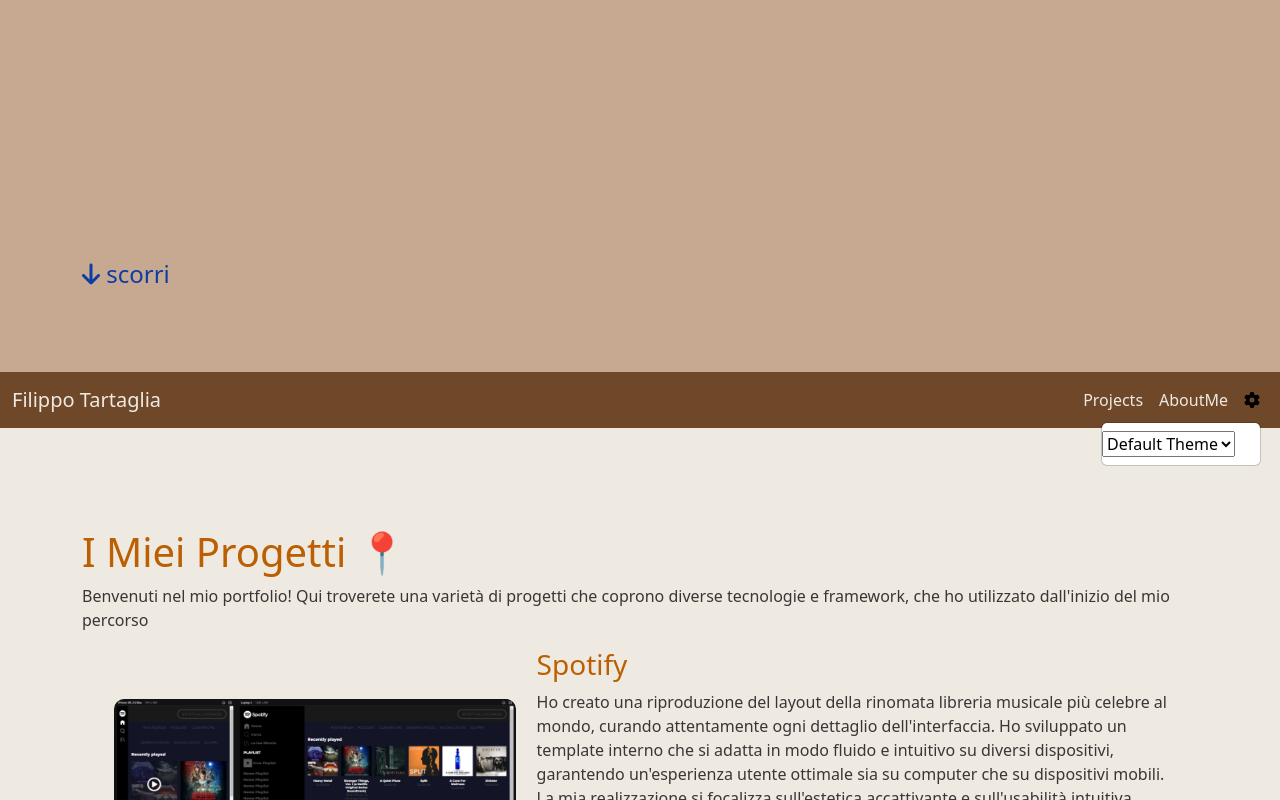
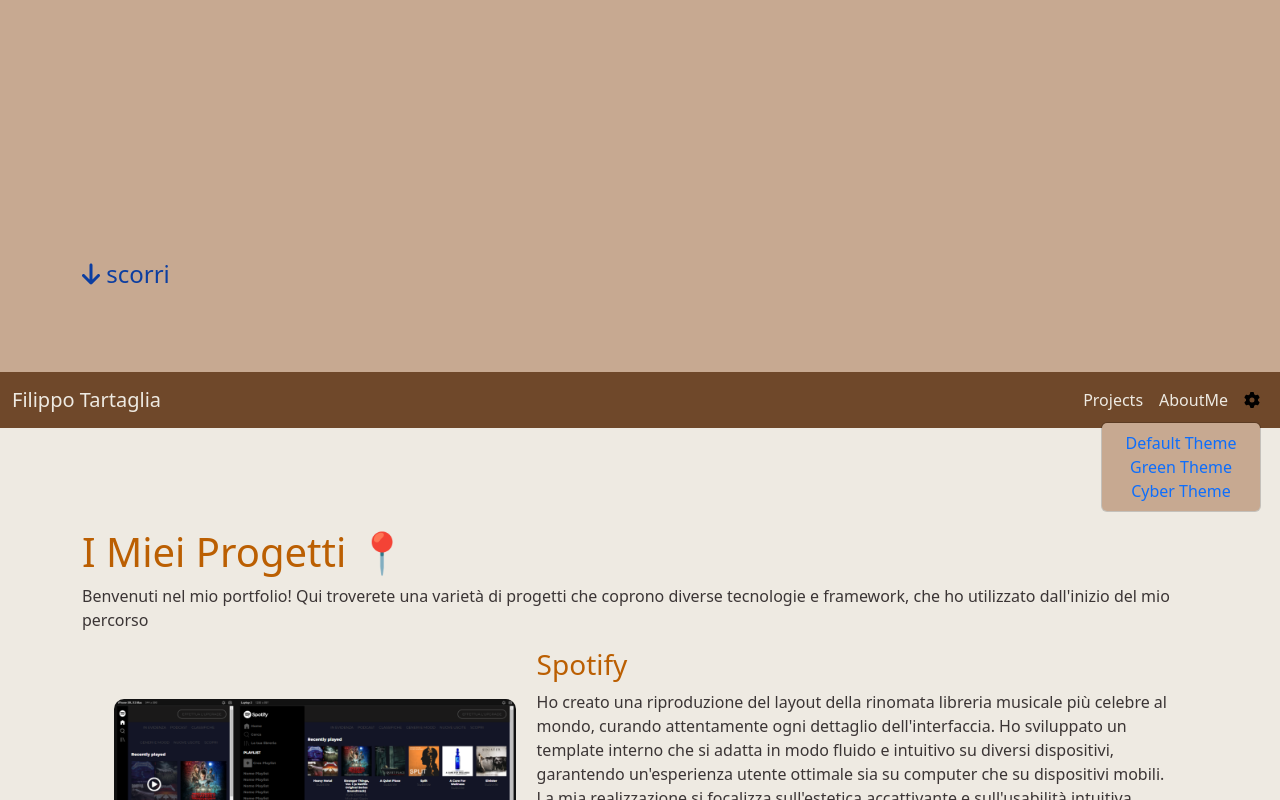
Before and after one commit to TartagliaFilippo/portfolio, a Vue app: page / in a window 1280 px wide. Both pictures are taken after a click on the button 1252 px from the left and 908 px from the top of the page. Shown: the part 508-1308 px from the top of the page. Built offline with nearby package versions, Linux system fonts and the light colour scheme.

Commit message:
edit changeTheme

```diff
--- a/src/components/AboutMe.vue
+++ b/src/components/AboutMe.vue
@@ -26,8 +26,8 @@
     >
       <defs>
         <linearGradient id="sw-gradient-0" x1="0" x2="0" y1="0" y2="0">
-          <stop stop-color="#c7a991" offset="0%" />
-          <stop stop-color="#c7a991" offset="100%" />
+          <stop stop-color="#00000" offset="0%" />
+          <stop stop-color="#00000" offset="100%" />
         </linearGradient>
       </defs>
       <path
@@ -70,8 +70,8 @@
     >
       <defs>
         <linearGradient id="sw-gradient-0" x1="0" x2="0" y1="0" y2="0">
-          <stop stop-color="#c7a991" offset="0%" />
-          <stop stop-color="#c7a991" offset="100%" />
+          <stop stop-color="#00000" offset="0%" />
+          <stop stop-color="#00000" offset="100%" />
         </linearGradient>
       </defs>
       <path
--- a/src/components/ui/Navbar.vue
+++ b/src/components/ui/Navbar.vue
@@ -29,6 +29,21 @@
       }
 
       this.lastScrollTop = currentScroll <= 0 ? 0 : currentScroll;
+    },
+
+    changeToDefault() {
+      this.selectedTheme = "default";
+      this.changeTheme();
+    },
+
+    changeToGreen() {
+      this.selectedTheme = "green";
+      this.changeTheme();
+    },
+
+    changeToCyber() {
+      this.selectedTheme = "cyber";
+      this.changeTheme();
     },
 
     changeTheme() {
@@ -97,7 +112,7 @@
         );
         document.documentElement.style.setProperty("--flash-color", "#ff9a00");
       } else if (this.selectedTheme === "cyber") {
-        document.documentElement.style.setProperty("--bg-primary", "#101b37");
+        document.documentElement.style.setProperty("--bg-primary", "#2f4d98");
         document.documentElement.style.setProperty(
           "--bg-primary-100",
           "#101b37"
@@ -177,16 +192,9 @@
               <font-awesome-icon :icon="['fas', 'gear']" />
             </a>
             <ul class="dropdown-menu">
-              <select
-                v-model="selectedTheme"
-                @change="changeTheme"
-                name="change-theme"
-                id="change-theme"
-              >
-                <option value="default">Default Theme</option>
-                <option value="green">Green Theme</option>
-                <option value="cyber">Cyber Theme</option>
-              </select>
+              <li><a href="#" @click="changeToDefault">Default Theme</a></li>
+              <li><a href="#" @click="changeToGreen">Green Theme</a></li>
+              <li><a href="#" @click="changeToCyber">Cyber Theme</a></li>
             </ul>
           </li>
         </ul>
@@ -244,5 +252,14 @@
 
 .dropdown-menu[data-bs-popper] {
   left: -135px;
+  background-color: var(--bg-primary-100);
+  display: flex;
+  flex-direction: column;
+  align-items: center;
+  justify-content: center;
+
+  a {
+    text-decoration: none;
+  }
 }
 </style>
```
